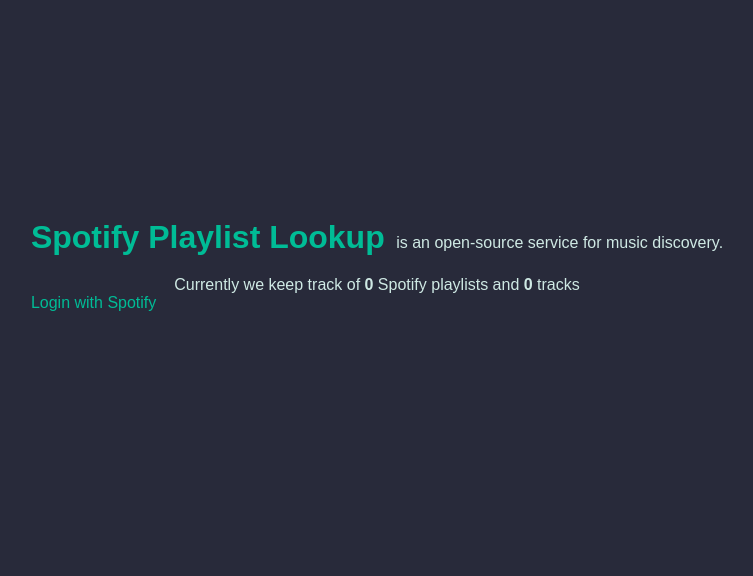
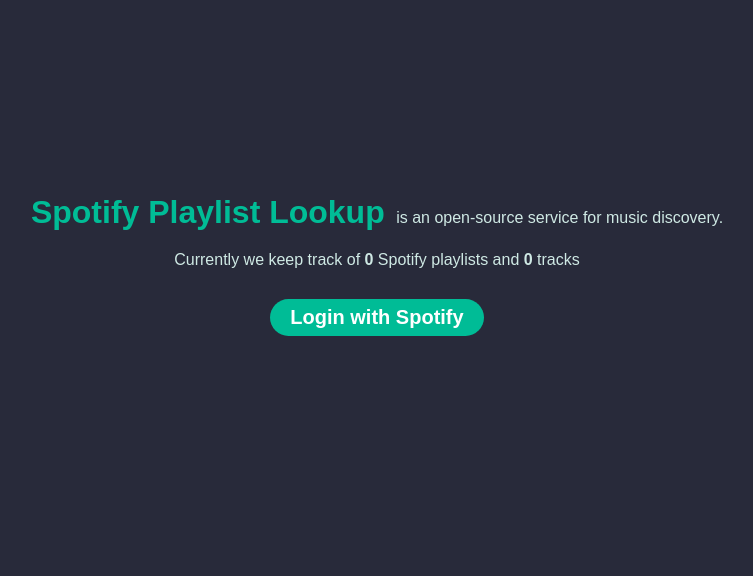
Before and after one commit to NomadicDaggy/spotify-playlist-lookup, a Flask app: page / in a window 1280 px wide. Shown: the part 135-711 px from the top of the page, without its empty margins (263-1016 px from the left). Run offline with Flask 2, Linux system fonts and the light colour scheme; data that the repository does not hold is empty; parts of the project's set-up code (start-up, migrations or seed data) failed here and were passed over; some libraries are stand-ins or nearby versions; some web fonts are replaced.

Commit message:
login button

```diff
--- a/services/web/app/static/css/style.css
+++ b/services/web/app/static/css/style.css
@@ -60,6 +60,23 @@ body {
     text-decoration: none;
     font-weight: 600;
     padding-right: 30px;
+}
+
+#spotify-login-button {
+    margin: auto;
+    display: block;
+    width: fit-content;
+    margin-top: 30px;
+
+    font-size: 20px;
+    font-weight: bold;
+
+    border: 1px transparent;
+    border-radius: 25px;
+    background-color: var(--secondary-text-color);
+    color: white;
+    padding: 7px 20px;
+
 }
 
 
--- a/services/web/app/templates/index.html
+++ b/services/web/app/templates/index.html
@@ -9,7 +9,7 @@
 </div>
 
 {% if current_user.is_anonymous %}
-<a href="{{ url_for('route_blueprint.spotify_login') }}">Login with Spotify</a>
+<a id="spotify-login-button" href="{{ url_for('route_blueprint.spotify_login') }}">Login with Spotify</a>
 {% else %}
 {% endif %}
 {% endblock %}
```
